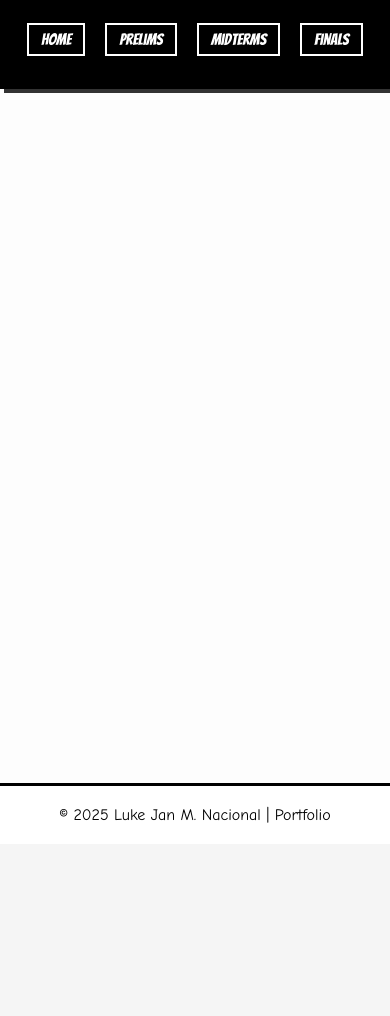
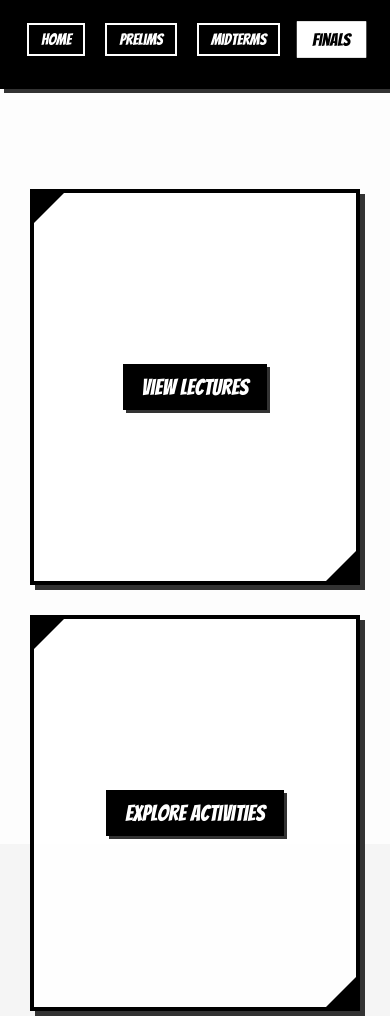
Before and after one commit to ljnacional/PORTFOLIO, a plain HTML site: page HTML/finals.html in a window 390 px wide. Shown: the top 1016 px of the page. Before the commit the page ends 844 px from the top, so only its background shows below. Drawn offline with Linux system fonts and the light colour scheme.

Commit message:
added lecture activies template and made each page responsive

```diff
--- /dev/null
+++ b/CSS/lectures-activities.css
@@ -0,0 +1,115 @@
+/* Make body a flex container to center content */
+body {
+    margin: 0;
+    min-height: 100vh;
+    display: flex;
+    flex-direction: column;
+}
+
+/* Wrap comic-grid in a container that fills available space */
+.main-content {
+    flex: 1;
+    display: flex;
+    justify-content: center;
+    align-items: center;
+    padding: 20px;
+}
+
+/* Comic Grid Layout */
+.comic-grid {
+    display: grid;
+    grid-template-columns: repeat(auto-fit, minmax(300px, 1fr));
+    gap: 70px;
+    width: 100%;
+    max-width: 900px;
+    padding: 0 10px;
+}
+
+/* Comic Panel */
+.comic-panel {
+    border: 4px solid black;
+    background: rgba(255, 255, 255, 0.85);
+    padding: 20px;
+    box-shadow: 5px 5px 0 #333;
+    text-align: center;
+    position: relative;
+    aspect-ratio: 1 / 1.2;
+    display: flex;
+    flex-direction: column;
+    justify-content: center;
+    align-items: center;
+}
+
+.comic-panel::before,
+.comic-panel::after {
+    content: "";
+    position: absolute;
+    width: 30px;
+    height: 30px;
+    background-color: black;
+    clip-path: polygon(0 0, 100% 0, 0 100%);
+}
+
+.comic-panel::before {
+    top: 0;
+    left: 0;
+}
+
+.comic-panel::after {
+    bottom: 0;
+    right: 0;
+    clip-path: polygon(100% 100%, 0 100%, 100% 0%);
+}
+
+.content-preview {
+    transition: transform 0.3s ease, box-shadow 0.3s ease;
+}
+
+.content-preview:hover {
+    transform: translateY(-10px);
+    box-shadow: 8px 8px 0 #333;
+}
+
+/* Action Button */
+.action-button {
+    display: inline-block;
+    background: #000;
+    color: white;
+    padding: 12px 24px;
+    border: 3px solid black;
+    box-shadow: 3px 3px 0 #333;
+    font-family: 'Bangers', cursive;
+    font-size: 2.2rem;
+    text-decoration: none;
+    transition: transform 0.2s ease, box-shadow 0.2s ease;
+}
+
+.action-button:hover {
+    transform: translateY(-5px);
+    box-shadow: 5px 5px 0 #333;
+}
+
+/* Responsive Design */
+@media (max-width: 768px) {
+    .comic-grid {
+        grid-template-columns: 1fr;
+        gap: 30px;
+        margin: 40px auto;
+    }
+
+    .action-button {
+        font-size: 1.8rem;
+        padding: 10px 20px;
+    }
+}
+
+@media (max-width: 480px) {
+    .comic-panel {
+        padding: 15px;
+    }
+
+    .action-button {
+        font-size: 1.4rem;
+        padding: 8px 16px;
+    }
+}
--- a/HTML/finals.html
+++ b/HTML/finals.html
@@ -6,6 +6,7 @@
     <meta name="viewport" content="width=device-width, initial-scale=1.0">
     <title>Finals</title>
     <link rel="stylesheet" href="../CSS/navbar-footer.css">
+    <link rel="stylesheet" href="../CSS/lectures-activities.css">
     <link
         href="https://fonts.googleapis.com/css2?family=Bangers&family=Permanent+Marker&family=Comic+Neue:wght@400;700&display=swap"
         rel="stylesheet" />
@@ -17,9 +18,20 @@
             <a href="../index.html">Home</a>
             <a href="prelims.html">Prelims</a>
             <a href="midterms.html">Midterms</a>
-            <a href="finals.html">Finals</a>
+            <a href="finals.html" class="active">Finals</a>
         </div>
     </nav>
+
+    <div class="main-content">
+        <div class="comic-grid">
+            <div class="comic-panel content-preview">
+                <a href="HTML/prelims.html" class="action-button">View lectures</a>
+            </div>
+            <div class="comic-panel content-preview">
+                <a href="HTML/midterms.html" class="action-button">Explore activities</a>
+            </div>
+        </div>
+    </div>
 
     <footer>
         <p>&copy; 2025 Luke Jan M. Nacional | Portfolio</p>
```
Also changed, not shown: HTML/midterms.html (+13 -1 lines), HTML/prelims.html (+13 -1 lines).
